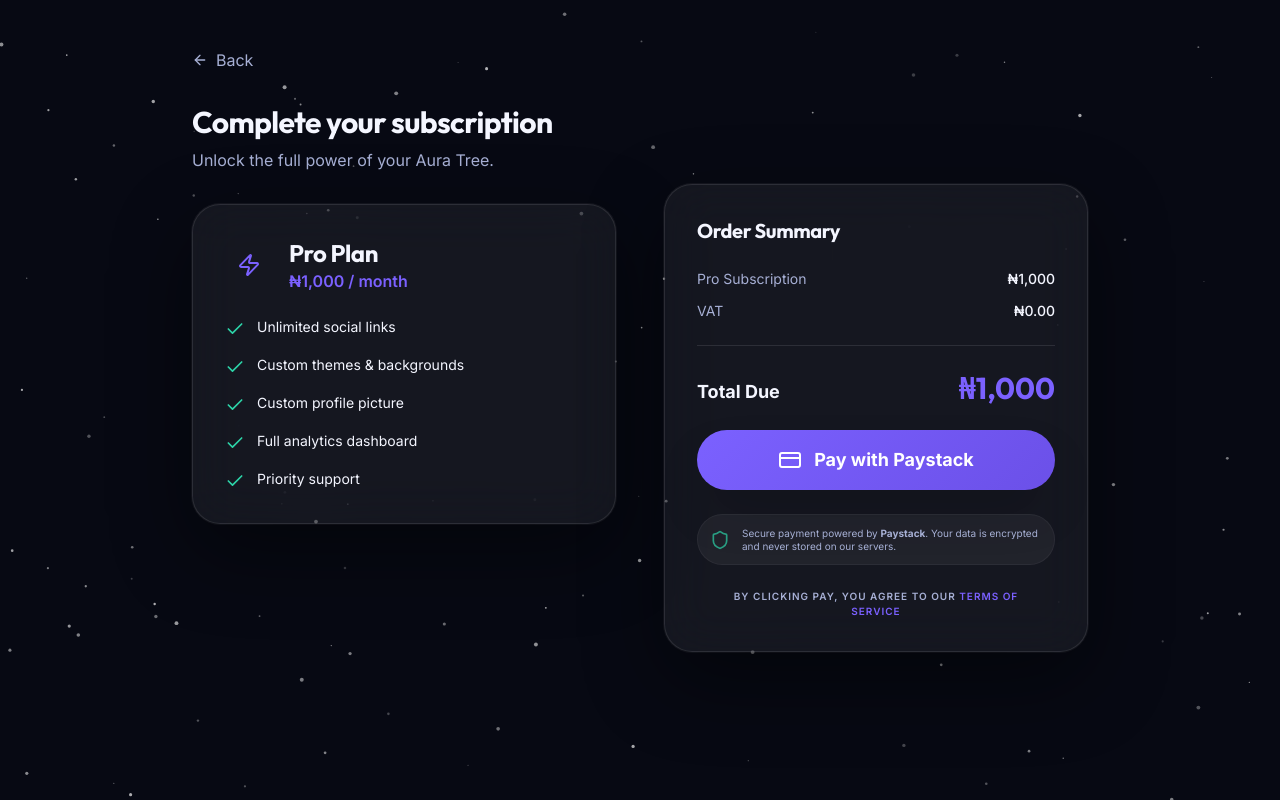
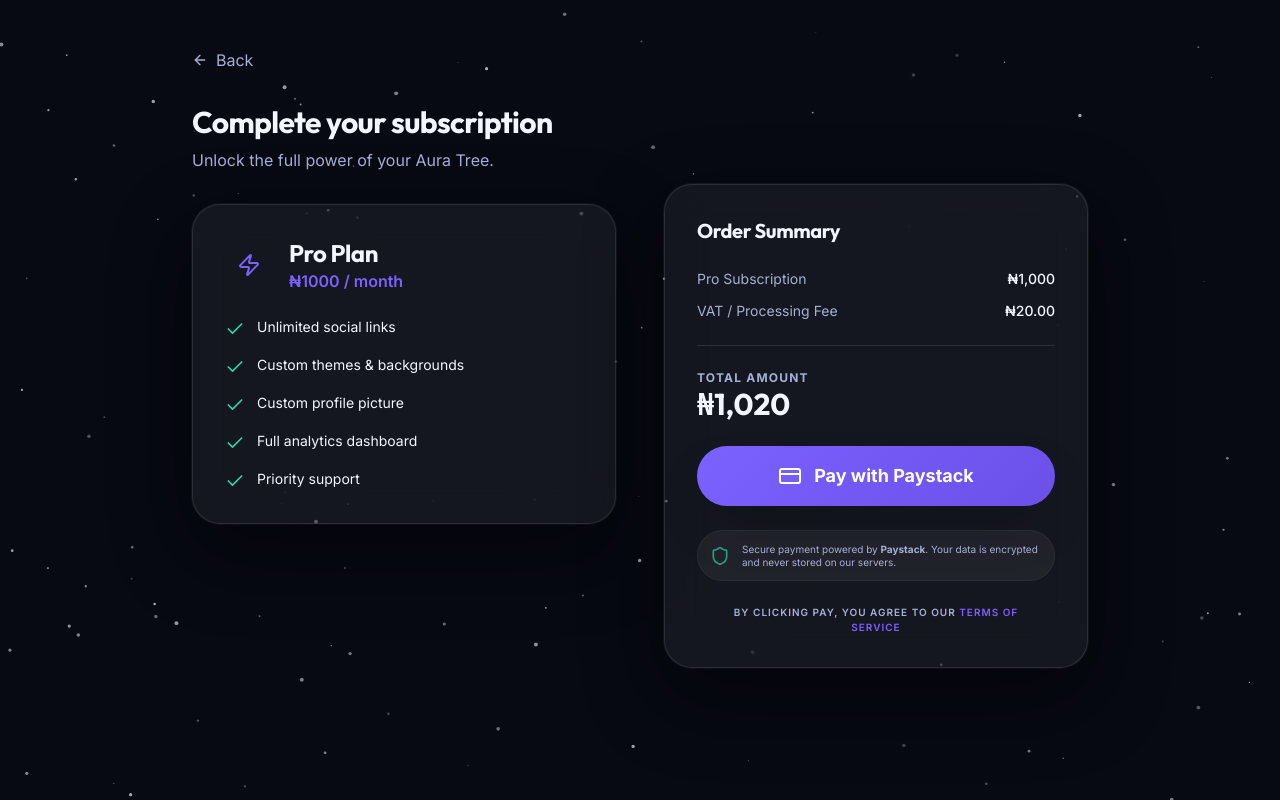
Before and after one commit to Bobmatrix1/AuraTree, a React (Vite) app in the folder frontend/: page /checkout in a window 1280 px wide. Built offline with nearby package versions, Linux system fonts and the light colour scheme; no server answers; the database is empty; sample sign-in values are in the browser's storage.

Commit message:
added live payment

```diff
--- a/frontend/src/pages/Checkout.tsx
+++ b/frontend/src/pages/Checkout.tsx
@@ -61,14 +61,14 @@ const Checkout = () => {
 
   const planDetails = {
     Pro: {
-      price: prices.pro.toLocaleString(),
+      price: prices.pro,
       features: ['Unlimited social links', 'Custom themes & backgrounds', 'Custom profile picture', 'Full analytics dashboard', 'Priority support'],
       icon: Zap,
       color: 'text-aura-violet',
       bg: 'bg-aura-violet/10'
     },
     Teams: {
-      price: prices.teams.toLocaleString(),
+      price: prices.teams,
       features: ['Everything in Pro', 'Remove "aura-" prefix', 'Fully branded custom links', 'Team collaboration', 'Admin controls'],
       icon: Users,
       color: 'text-aura-cyan',
@@ -167,21 +167,22 @@ const Checkout = () => {
           <div className="lg:pt-20">
             <div className="glass-card p-8 space-y-6">
               <h3 className="font-display font-bold text-xl text-aura-text">Order Summary</h3>
-
               <div className="space-y-3 border-b border-white/10 pb-6">
                 <div className="flex justify-between text-sm">
                   <span className="text-aura-text-secondary">{planName} Subscription</span>
-                  <span className="text-aura-text font-medium">₦{planDetails.price}</span>
+                  <span className="text-aura-text font-medium">₦{planDetails.price.toLocaleString()}</span>
                 </div>
                 <div className="flex justify-between text-sm">
-                  <span className="text-aura-text-secondary">VAT</span>
-                  <span className="text-aura-text font-medium">₦0.00</span>
+                  <span className="text-aura-text-secondary">VAT / Processing Fee</span>
+                  <span className="text-aura-text font-medium">₦20.00</span>
                 </div>
               </div>
 
               <div className="flex justify-between items-end">
-                <span className="text-aura-text font-bold text-lg">Total Due</span>
-                <span className="text-aura-violet font-display font-bold text-3xl">₦{planDetails.price}</span>
+                <div>
+                  <p className="text-xs text-aura-text-secondary uppercase tracking-widest font-bold">Total Amount</p>
+                  <p className="text-3xl font-display font-bold text-aura-text">₦{(planDetails.price + 20).toLocaleString()}</p>
+                </div>
               </div>
 
               <button
```
Also changed, not shown: 1 other file (tests, documents, lock files or other folders).
